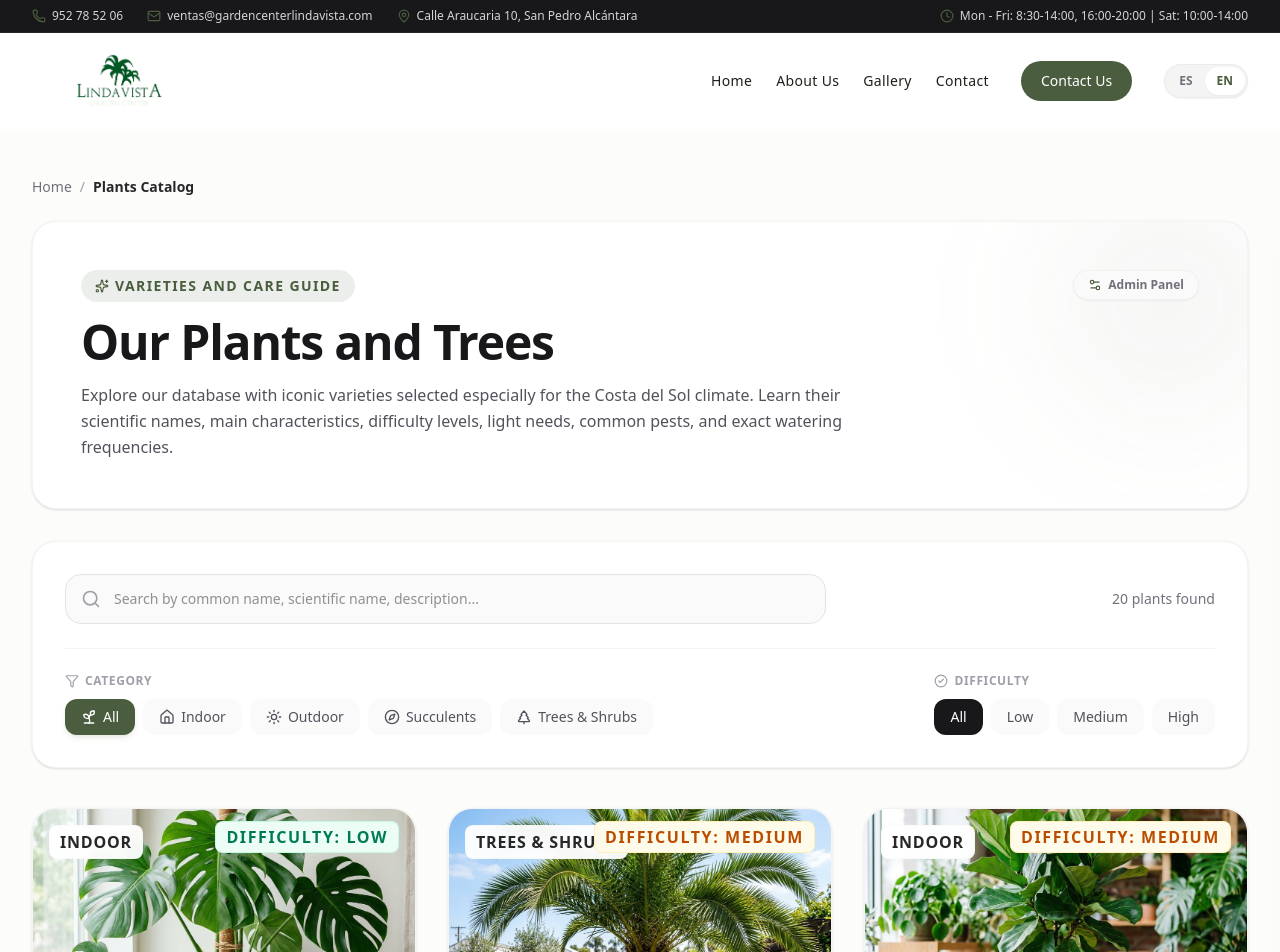
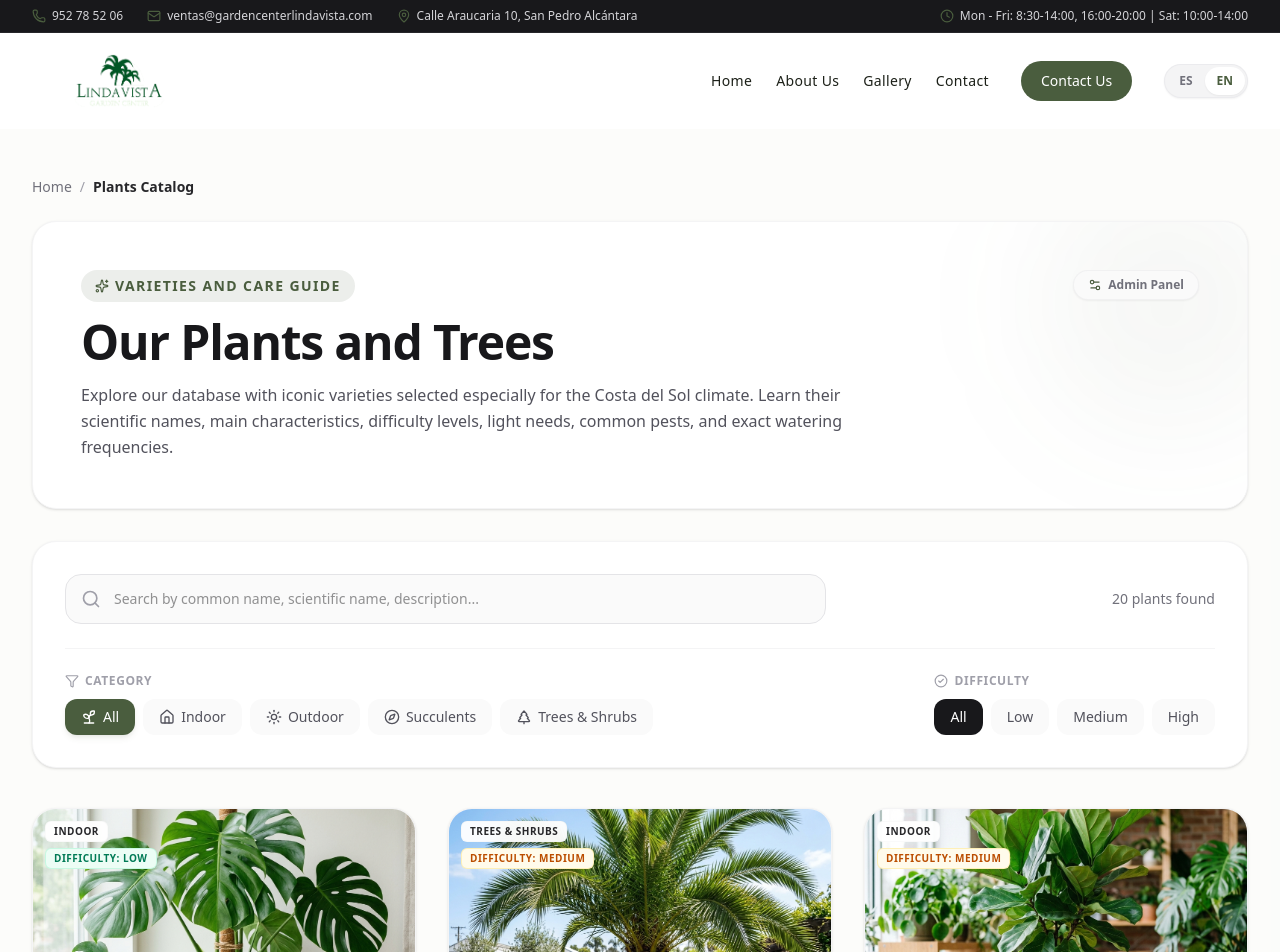
Before and after one commit to marcosgcr3/gardencenterlindavista, a Next.js app: page /plantas in a window 1280 px wide. Shown: the top 952 px of the page. Built offline with nearby package versions, Linux system fonts and the light colour scheme.

Commit message:
design: stack overlay badges vertically to avoid overlap on narrow viewports

```diff
--- a/src/app/admin/nueva-planta/page.tsx
+++ b/src/app/admin/nueva-planta/page.tsx
@@ -483,13 +483,12 @@ export default function NuevaPlantaPage() {
               alt={name || "Previsualización"}
               className="object-cover w-full h-full"
             />
-            <div className="absolute top-4 left-4 z-10">
-              <span className="bg-white/95 dark:bg-zinc-950/95 text-zinc-800 dark:text-zinc-200 text-xxs font-bold uppercase tracking-wider px-2.5 py-1 rounded-lg backdrop-blur-sm border border-zinc-200/20 w-fit">
+            {/* Overlay Badges */}
+            <div className="absolute top-3 left-3 flex flex-col gap-1.5 z-10 items-start">
+              <span className="bg-white/95 dark:bg-zinc-950/95 text-zinc-800 dark:text-zinc-200 text-[10px] font-bold uppercase tracking-wider px-2 py-0.5 rounded-md backdrop-blur-sm border border-zinc-200/20 w-fit">
                 {category}
               </span>
-            </div>
-            <div className="absolute top-4 right-4 z-10">
-              <span className={`text-xxs font-extrabold uppercase tracking-widest px-2.5 py-1 rounded-lg backdrop-blur-sm ${getDifficultyColor(difficulty)}`}>
+              <span className={`text-[10px] font-extrabold uppercase tracking-wider px-2 py-0.5 rounded-md backdrop-blur-sm w-fit ${getDifficultyColor(difficulty)}`}>
                 Dificultad: {difficulty}
               </span>
             </div>
--- a/src/app/plantas/[slug]/page.tsx
+++ b/src/app/plantas/[slug]/page.tsx
@@ -212,16 +212,13 @@ export default function PlantaDetailPage({ params }: PageProps) {
               priority
               className="object-cover"
             />
-            {/* Category floating badge */}
-            <div className="absolute top-3 left-3 z-10">
-              <span className="bg-white/95 dark:bg-zinc-950/95 text-zinc-800 dark:text-zinc-200 text-[9px] font-bold uppercase tracking-wider px-2.5 py-0.5 rounded-md shadow-xs">
+            {/* Overlay Badges */}
+            <div className="absolute top-3 left-3 flex flex-col gap-1 z-10 items-start">
+              <span className="bg-white/95 dark:bg-zinc-950/95 text-zinc-800 dark:text-zinc-200 text-[9px] font-bold uppercase tracking-wider px-2 py-0.5 rounded-md shadow-xs w-fit">
                 {t(`category.${plant.category}`)}
               </span>
-            </div>
-            {/* Difficulty floating badge */}
-            <div className="absolute top-3 right-3 z-10">
-              <span className={`text-[9px] font-bold uppercase tracking-wider px-2.5 py-0.5 rounded-md shadow-xs ${getDifficultyColor(plant.difficulty)}`}>
-                {t(`difficulty.${plant.difficulty}`)}
+              <span className={`text-[9px] font-bold uppercase tracking-wider px-2 py-0.5 rounded-md shadow-xs w-fit ${getDifficultyColor(plant.difficulty)}`}>
+                {t("details.difficulty")}: {t(`difficulty.${plant.difficulty}`)}
               </span>
             </div>
           </div>
--- a/src/app/plantas/page.tsx
+++ b/src/app/plantas/page.tsx
@@ -336,14 +336,11 @@ export default function PlantasPage() {
                     className="object-cover transition-transform duration-500 group-hover:scale-105"
                   />
                   {/* Overlay Badges */}
-                  <div className="absolute top-4 left-4 flex flex-col gap-2 z-10">
-                    <span className="bg-white/95 dark:bg-zinc-950/95 text-zinc-800 dark:text-zinc-200 text-xxs font-bold uppercase tracking-wider px-2.5 py-1 rounded-lg backdrop-blur-sm border border-zinc-200/20 w-fit">
+                  <div className="absolute top-3 left-3 flex flex-col gap-1.5 z-10 items-start">
+                    <span className="bg-white/95 dark:bg-zinc-950/95 text-zinc-800 dark:text-zinc-200 text-[10px] font-bold uppercase tracking-wider px-2 py-0.5 rounded-md backdrop-blur-sm border border-zinc-200/20 w-fit">
                       {t(`category.${plant.category}`)}
                     </span>
-                  </div>
-
-                  <div className="absolute top-4 right-4 z-10">
-                    <span className={`text-xxs font-extrabold uppercase tracking-widest px-2.5 py-1 rounded-lg backdrop-blur-sm ${getDifficultyColor(plant.difficulty)}`}>
+                    <span className={`text-[10px] font-extrabold uppercase tracking-wider px-2 py-0.5 rounded-md backdrop-blur-sm w-fit ${getDifficultyColor(plant.difficulty)}`}>
                       {t("details.difficulty")}: {t(`difficulty.${plant.difficulty}`)}
                     </span>
                   </div>
```
